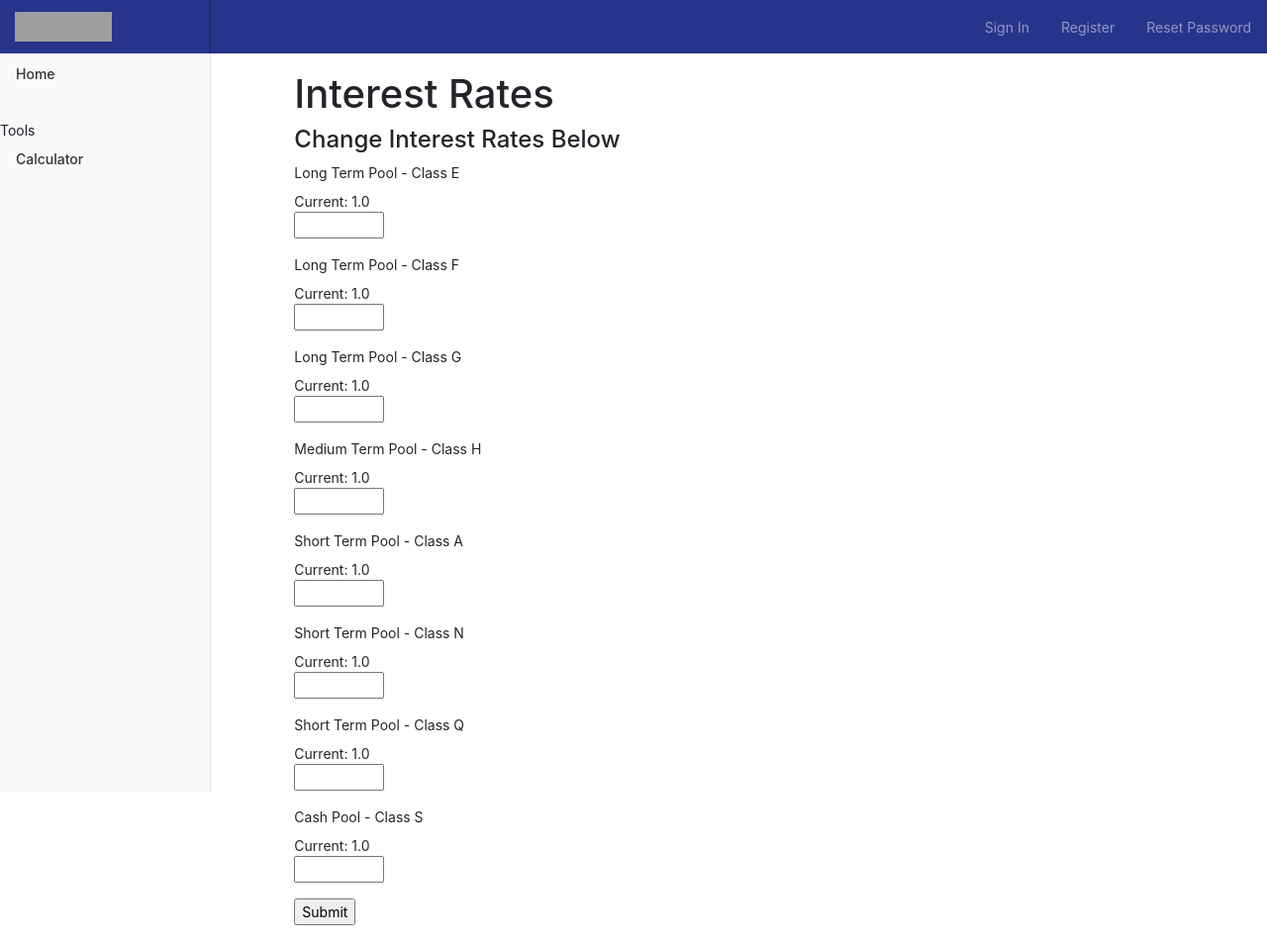
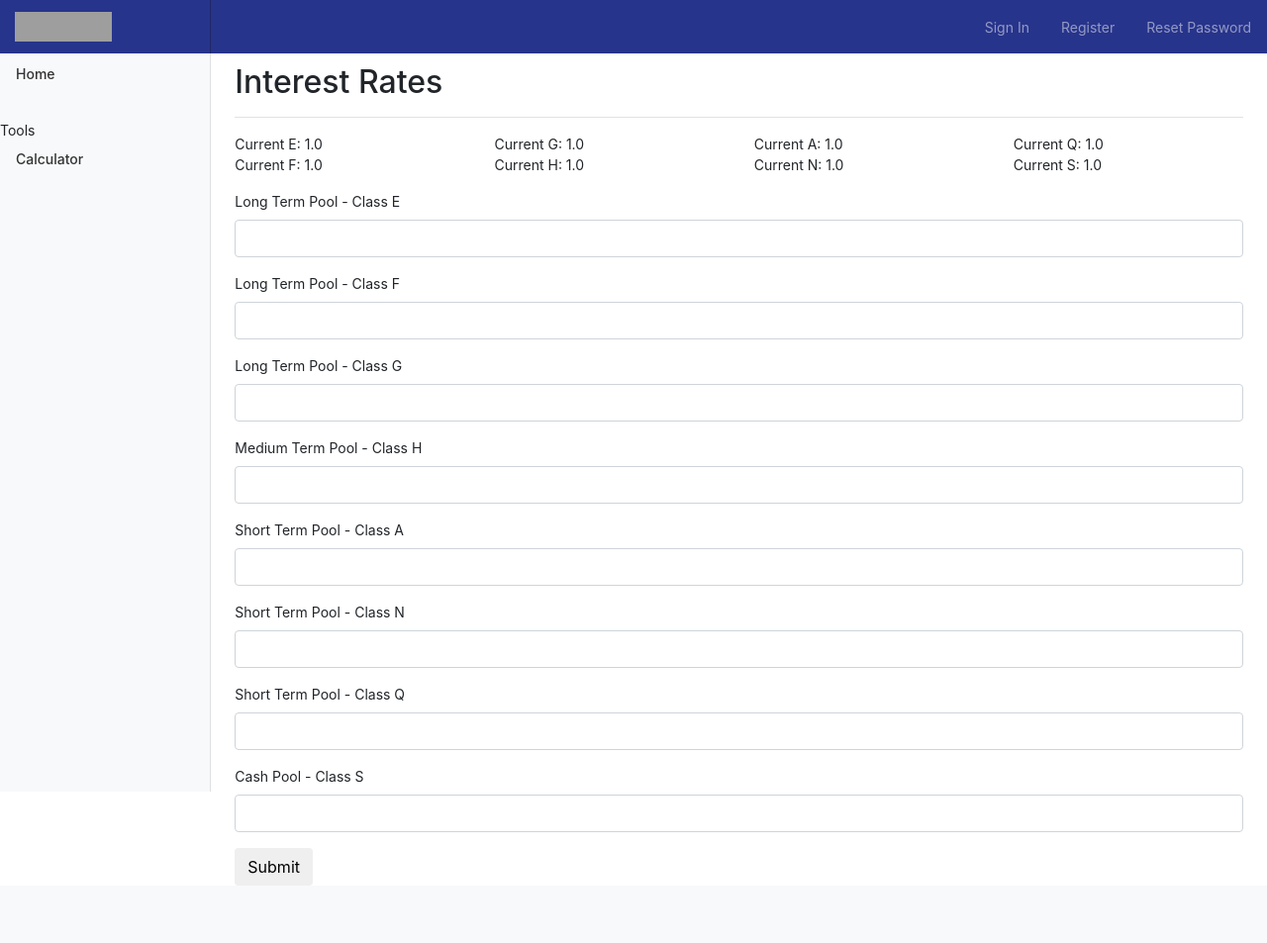
Before and after one commit to deanvains/Modelling-Returns-On-Funds, a Flask app: page /admin in a window 1280 px wide. Shown: the whole page at 99% size. After the commit the page ends 883 px from the top, so only its background shows below. Run offline with Flask 2, Linux system fonts and the light colour scheme; tables that the repository leaves empty hold one stand-in row (values such as "Sample post"); some libraries are stand-ins or nearby versions; grey boxes are pictures that could not be loaded.

Commit message:
Update admin.html
Updated frontend

```diff
--- a/app/templates/admin.html
+++ b/app/templates/admin.html
@@ -1,67 +1,29 @@
-{% extends "base.html" %} {% block content %}
+{% extends "base.html" %}
+
+{% import 'bootstrap/wtf.html' as wtf %}
+
+{% block content %}
 <main role="main" class="col-md-9 ml-sm-auto col-lg-10 px-4">
-    <div class="container-fluid">
-        <div class="leftSide col-lg-1">
 
+
+    <div class="d-flex justify-content-between flex-wrap flex-md-nowrap align-items-center pt-3 pb-2 mb-3 border-bottom">
+        <h1 class="h2">Interest Rates</h1>
+    </div>
+
+
+
+        <div class="row mb-3">
+          <div class="col">Current E: {{ Interest.ClassE }} <br> Current F: {{ Interest.ClassF }}  </div>
+          <div class="col">Current G: {{ Interest.ClassG }}<br>  Current H: {{ Interest.ClassH }} </div>
+          <div class="col">Current A: {{ Interest.ClassA }} <br> Current N: {{ Interest.ClassN }} </div>
+          <div class="col">Current Q: {{ Interest.ClassQ }} <br> Current S: {{ Interest.ClassS }} </div>
         </div>
 
-        <div class="mainArea col-lg-10">
 
-            <div class="signin container-fluid">
-                <div class="col-lg-10"></div>
-                <div class="col-lg-10">
-                    <div class="special">
-                        <br>
-                        <h1>Interest Rates</h1>
-                    </div>
 
-                    <div class="form">
-                        <h4>Change Interest Rates Below</h4>
-                        <form action="" method="post" novalidate>
-                            {{ form.hidden_tag() }}
-                            <p>
-                                {{ form.ClassE.label }} <br> Current: {{ Interest.ClassE }} <br> {{ form.ClassE(size=5) }} <br> {% for error in form.ClassE.errors %}
-                                <span style="color: red;">[{{ error }}]</span> {% endfor %}
-                            </p>
-                            <p>
-                                {{ form.ClassF.label }} <br> Current: {{ Interest.ClassF }} <br> {{ form.ClassF(size=5) }} <br> {% for error in form.ClassF.errors %}
-                                <span style="color: red;">[{{ error }}]</span> {% endfor %}
-                            </p>
-                            <p>
-                                {{ form.ClassG.label }} <br> Current: {{ Interest.ClassG }} <br> {{ form.ClassG(size=5) }} <br> {% for error in form.ClassG.errors %}
-                                <span style="color: red;">[{{ error }}]</span> {% endfor %}
-                            </p>
-                            <p>
-                                {{ form.ClassH.label }} <br> Current: {{ Interest.ClassH }} <br> {{ form.ClassH(size=5) }} <br> {% for error in form.ClassH.errors %}
-                                <span style="color: red;">[{{ error }}]</span> {% endfor %}
-                            </p>
-                            <p>
-                                {{ form.ClassA.label }} <br> Current: {{ Interest.ClassA }} <br> {{ form.ClassA(size=5) }} <br> {% for error in form.ClassA.errors %}
-                                <span style="color: red;">[{{ error }}]</span> {% endfor %}
-                            </p>
-                            <p>
-                                {{ form.ClassN.label }} <br> Current: {{ Interest.ClassN }} <br> {{ form.ClassN(size=5) }} <br> {% for error in form.ClassN.errors %}
-                                <span style="color: red;">[{{ error }}]</span> {% endfor %}
-                            </p>
-                            <p>
-                                {{ form.ClassQ.label }} <br> Current: {{ Interest.ClassQ }} <br> {{ form.ClassQ(size=5) }} <br> {% for error in form.ClassQ.errors %}
-                                <span style="color: red;">[{{ error }}]</span> {% endfor %}
-                            </p>
-                            <p>
-                                {{ form.ClassS.label }} <br> Current: {{ Interest.ClassS }} <br> {{ form.ClassS(size=5) }} <br> {% for error in form.ClassS.errors %}
-                                <span style="color: red;">[{{ error }}]</span> {% endfor %}
-                            </p>
+            <form class="form form-horizontal" method="post" role="form">        {{ wtf.quick_form(form, action=".", method="post", extra_classes=None, role="form", form_type="basic", horizontal_columns=('lg', 2, 10), enctype=None, button_map={}, id="")}}
+                </form>
 
-                            <p>{{ form.submit() }}</p>
-                        </form>
-                    </div>
-                </div>
-                <div class="col-lg-4"></div>
 
-            </div>
-            <div class="rightSide col-lg-1">
-            </div>
-        </div>
-    </div>
 </main>
 {% endblock %}
```
